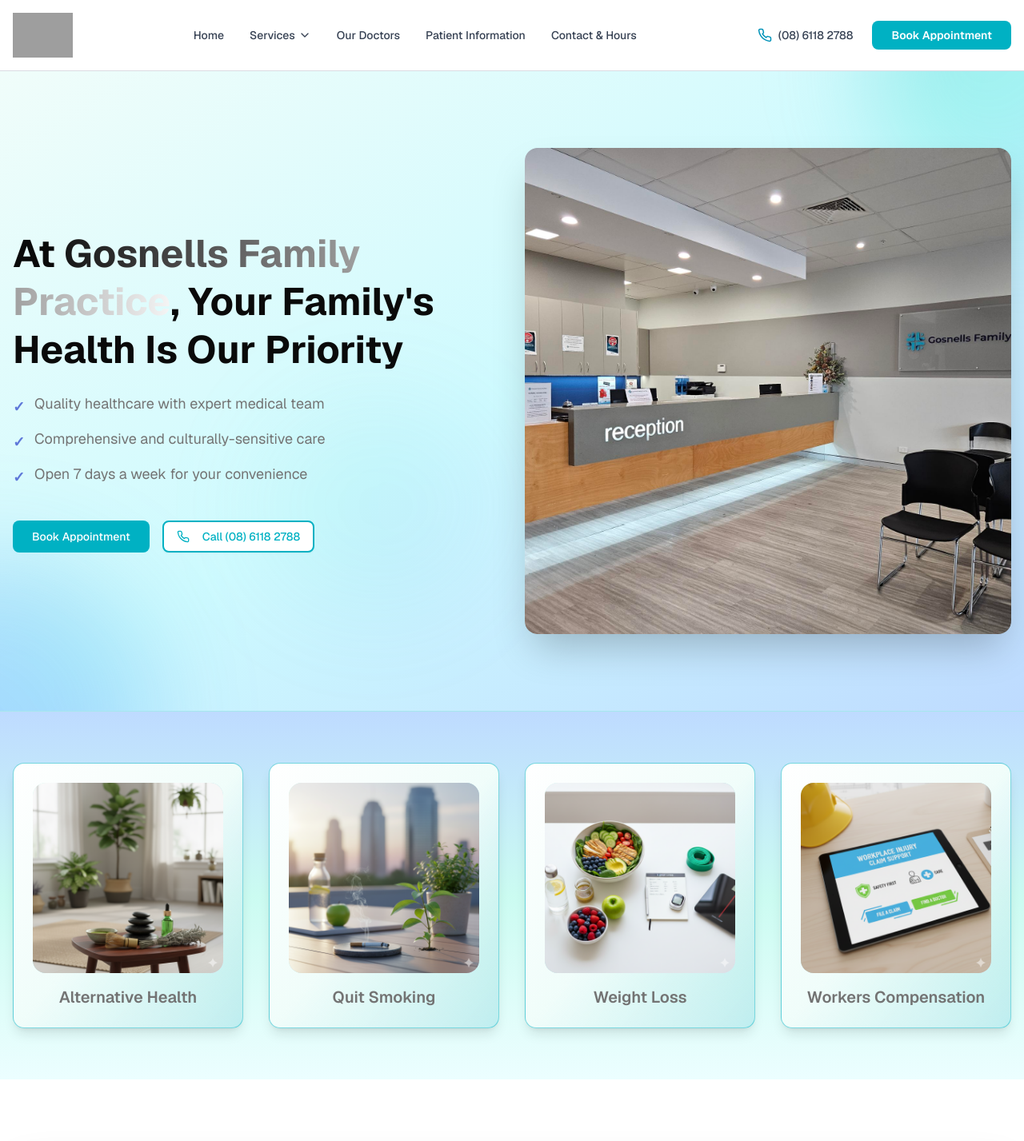
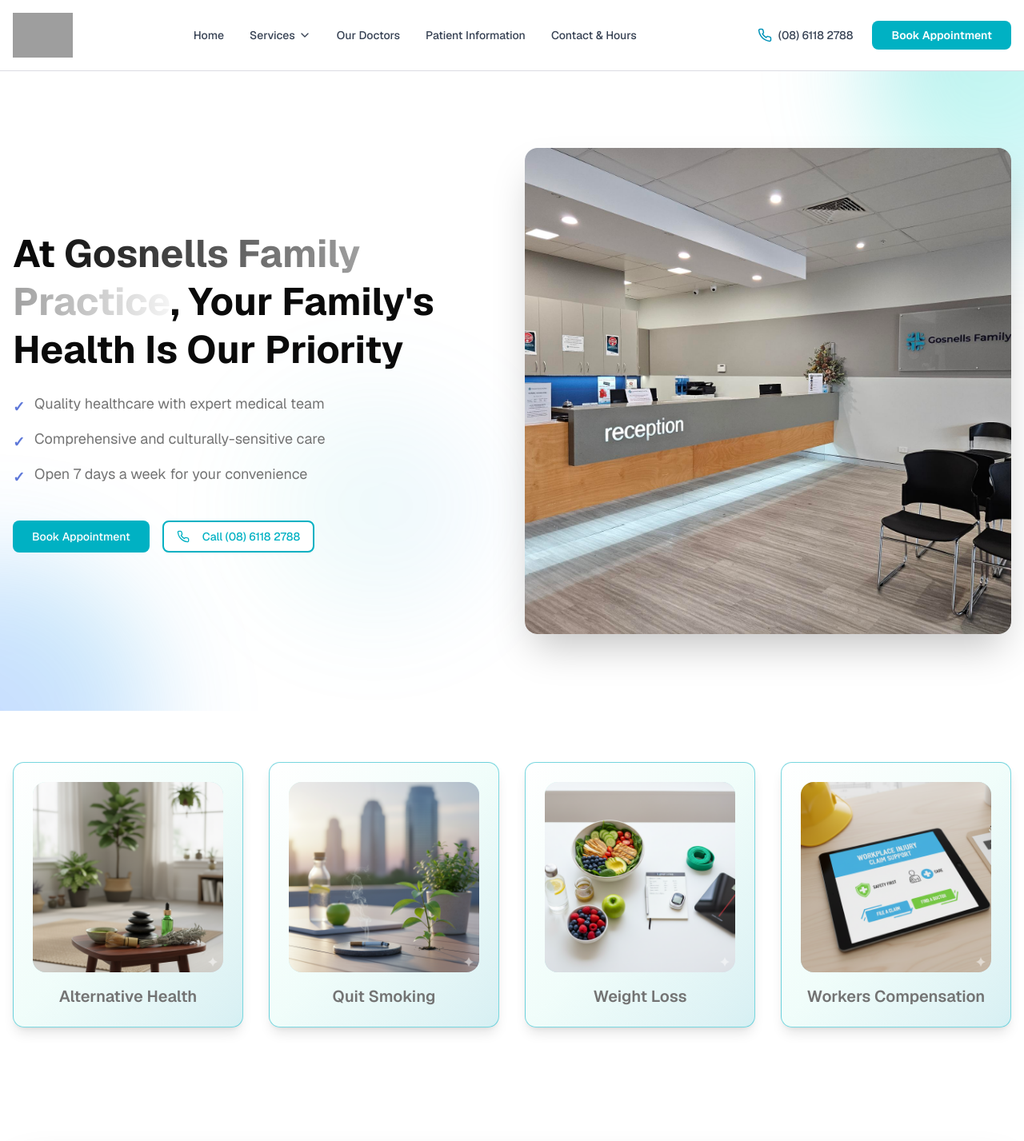
Before and after one commit to lillambnz/GFP-site, a Next.js app: page / in a window 1280 px wide. Shown: the top 1427 px of the page at 80% size. Built offline with nearby package versions, Linux system fonts and the light colour scheme; grey boxes are pictures that could not be loaded.

Commit message:
Create seamless ombré flow - remove section boundaries for smooth color transitions

```diff
--- a/components/doctors-section.tsx
+++ b/components/doctors-section.tsx
@@ -69,7 +69,7 @@ export default function DoctorsSection() {
   const duplicatedDoctors = [...doctors, ...doctors];
 
   return (
-    <section id="doctors" className="py-20 bg-gradient-to-br from-blue-300 via-blue-400 to-blue-600 overflow-hidden">
+    <section id="doctors" className="py-20 bg-transparent overflow-hidden">
       <div className="container mx-auto px-4 lg:px-8 mb-12">
         <div className="text-center">
           <h2 className="text-4xl font-bold text-white mb-4 tracking-tight">Our Doctors</h2>
--- a/components/hero-banner.tsx
+++ b/components/hero-banner.tsx
@@ -7,7 +7,7 @@ export default function HeroBanner() {
   return (
     <section
       id="home"
-      className="relative overflow-hidden bg-gradient-to-br from-teal-50 via-cyan-100 to-blue-200 py-16 md:py-24"
+      className="relative overflow-hidden bg-transparent py-16 md:py-24"
     >
       {/* Enhanced Decorative Elements */}
       <div className="absolute top-0 right-0 w-96 h-96 bg-gradient-to-br from-[#00b1c3]/40 via-teal-300/30 to-blue-400/20 rounded-full blur-3xl -mr-48 -mt-48 floating"></div>
--- a/components/services-section.tsx
+++ b/components/services-section.tsx
@@ -32,7 +32,7 @@ export default function ServicesSection() {
   const duplicatedServices = [...services, ...services];
 
   return (
-    <section id="services" className="py-20 bg-gradient-to-br from-cyan-50 via-teal-100 to-blue-300 overflow-hidden">
+    <section id="services" className="py-20 bg-transparent overflow-hidden">
       <div className="container mx-auto px-4 lg:px-8 mb-12">
         <div className="text-center">
           <h2 className="text-4xl font-bold text-[#0a2540] mb-4 tracking-tight">Our Services</h2>
--- a/components/stats-section.tsx
+++ b/components/stats-section.tsx
@@ -29,7 +29,7 @@ export default function StatsSection() {
   ]
 
   return (
-    <section className="py-12 md:py-16 bg-gradient-to-b from-blue-200 via-teal-100 to-cyan-50 border-t border-[#00b1c3]/30">
+    <section className="py-12 md:py-16 bg-transparent">
       <div className="max-w-7xl mx-auto px-4">
         <div className="grid grid-cols-2 md:grid-cols-4 gap-8">
           {stats.map((stat, index) => {
--- a/styles/globals.css
+++ b/styles/globals.css
@@ -122,7 +122,15 @@
     @apply border-border outline-ring/50;
   }
   body {
-    @apply bg-gradient-to-br from-teal-50 via-cyan-100 to-blue-200 text-foreground;
+    @apply text-foreground;
+    background: linear-gradient(180deg,
+      rgba(240, 253, 250, 1) 0%,     /* teal-50 at top */
+      rgba(165, 243, 252, 1) 25%,    /* cyan-100 */
+      rgba(147, 197, 253, 1) 50%,    /* blue-300 */
+      rgba(59, 130, 246, 1) 75%,     /* blue-500 */
+      rgba(29, 78, 216, 1) 100%      /* blue-700 at bottom */
+    );
+    min-height: 100vh;
   }
 }
 
```
